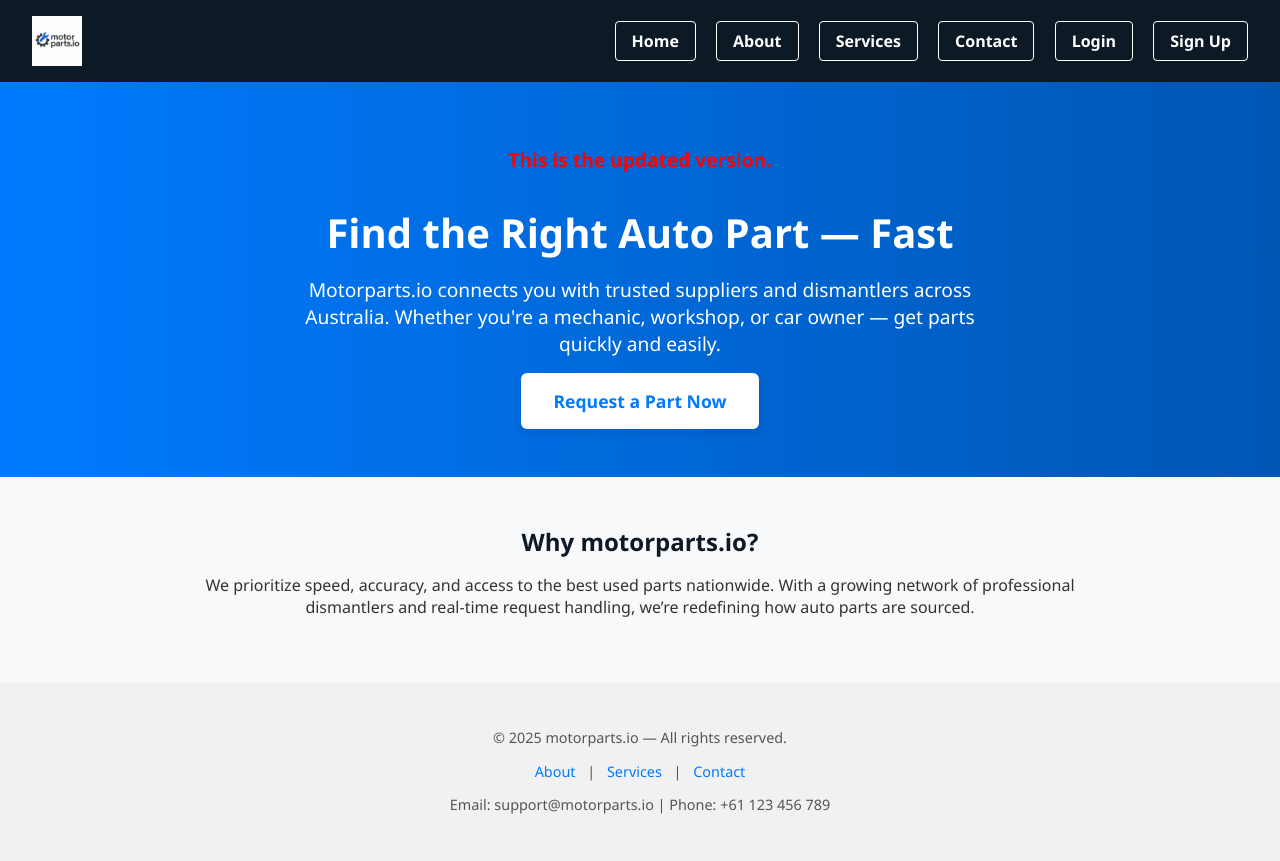
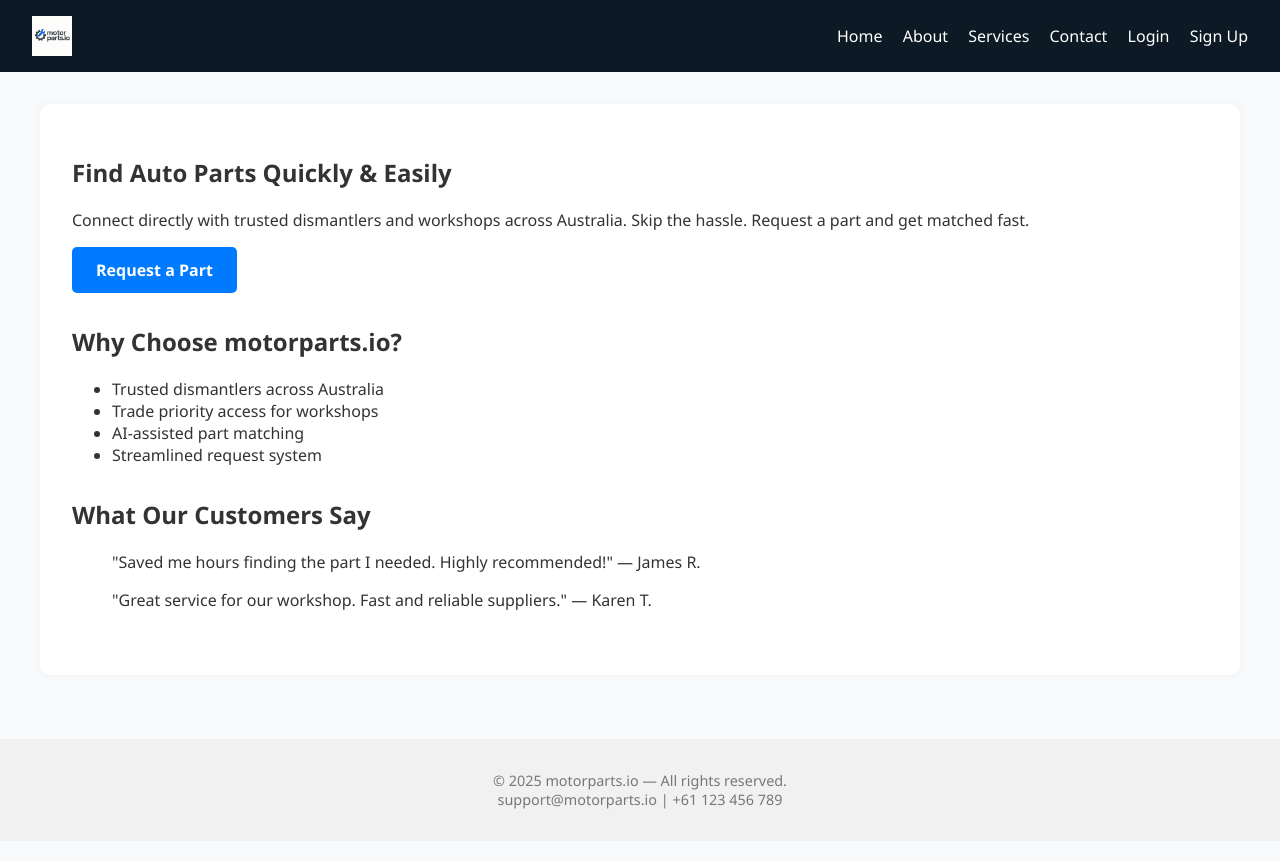
Before and after one commit to motorparts-app/motorparts-app, a website: page public/index.html in a window 1280 px wide. Drawn offline with Linux system fonts and the light colour scheme.

Commit message:
Add global style.css and redesigned layout

```diff
--- a/public/index.html
+++ b/public/index.html
@@ -2,130 +2,50 @@
 <html lang="en">
 <head>
   <meta charset="UTF-8" />
-  <meta name="viewport" content="width=device-width, initial-scale=1.0" />
+  <meta name="viewport" content="width=device-width, initial-scale=1.0"/>
   <title>motorparts.io — Find Auto Parts Fast</title>
-  <style>
-    body {
-      margin: 0;
-      font-family: 'Segoe UI', Tahoma, Geneva, Verdana, sans-serif;
-      background-color: #f8f9fa;
-      color: #333;
-    }
-    header {
-      background-color: #0d1a26;
-      color: white;
-      display: flex;
-      justify-content: space-between;
-      align-items: center;
-      padding: 1rem 2rem;
-    }
-    header img {
-      height: 50px;
-    }
-    .nav-links a {
-      color: white;
-      text-decoration: none;
-      margin-left: 1rem;
-      font-weight: bold;
-      padding: 0.5rem 1rem;
-      border: 1px solid white;
-      border-radius: 4px;
-      transition: background-color 0.2s ease-in-out;
-    }
-    .nav-links a:hover {
-      background-color: white;
-      color: #0d1a26;
-    }
-    main {
-      text-align: center;
-      padding: 4rem 2rem;
-      background: linear-gradient(to right, #007bff, #0056b3);
-      color: white;
-    }
-    main h1 {
-      font-size: 2.5rem;
-      margin-bottom: 1rem;
-    }
-    main p {
-      font-size: 1.2rem;
-      max-width: 700px;
-      margin: 0 auto 2rem;
-    }
-    .cta-button {
-      background-color: white;
-      color: #007bff;
-      font-weight: bold;
-      padding: 1rem 2rem;
-      font-size: 1.1rem;
-      text-decoration: none;
-      border-radius: 6px;
-      box-shadow: 0 4px 10px rgba(0,0,0,0.1);
-      transition: background-color 0.2s ease-in-out;
-    }
-    .cta-button:hover {
-      background-color: #e2e6ea;
-    }
-    section {
-      max-width: 900px;
-      margin: 3rem auto;
-      text-align: center;
-      padding: 0 1rem;
-    }
-    section h2 {
-      color: #0d1a26;
-      margin-bottom: 1rem;
-    }
-    footer {
-      background-color: #f1f1f1;
-      text-align: center;
-      padding: 2rem 1rem;
-      font-size: 0.9rem;
-      color: #555;
-      margin-top: 4rem;
-    }
-    footer a {
-      color: #007bff;
-      text-decoration: none;
-      margin: 0 0.5rem;
-    }
-    footer a:hover {
-      text-decoration: underline;
-    }
-  </style>
+  <link rel="stylesheet" href="style.css" />
 </head>
 <body>
   <header>
-    <img src="/logo.png" alt="motorparts.io logo" />
-    <div class="nav-links">
-      <a href="/index.html">Home</a>
-      <a href="/about.html">About</a>
-      <a href="/services.html">Services</a>
-      <a href="/contact.html">Contact</a>
-      <a href="/login.html">Login</a>
-      <a href="/signup.html">Sign Up</a>
-    </div>
+    <img src="/logo.png" alt="motorparts.io" />
+    <nav>
+      <a href="index.html">Home</a>
+      <a href="about.html">About</a>
+      <a href="services.html">Services</a>
+      <a href="contact.html">Contact</a>
+      <a href="login.html">Login</a>
+      <a href="signup.html">Sign Up</a>
+    </nav>
   </header>
 
   <main>
-    <p style="color: red; font-weight: bold;">This is the updated version.</p>
-    <h1>Find the Right Auto Part — Fast</h1>
-    <p>Motorparts.io connects you with trusted suppliers and dismantlers across Australia. Whether you're a mechanic, workshop, or car owner — get parts quickly and easily.</p>
-    <a href="/request.html" class="cta-button">Request a Part Now</a>
+    <section>
+      <h1>Find Auto Parts Quickly & Easily</h1>
+      <p>Connect directly with trusted dismantlers and workshops across Australia. Skip the hassle. Request a part and get matched fast.</p>
+      <a href="request.html" class="btn">Request a Part</a>
+    </section>
+
+    <section>
+      <h2>Why Choose motorparts.io?</h2>
+      <ul>
+        <li>Trusted dismantlers across Australia</li>
+        <li>Trade priority access for workshops</li>
+        <li>AI-assisted part matching</li>
+        <li>Streamlined request system</li>
+      </ul>
+    </section>
+
+    <section>
+      <h2>What Our Customers Say</h2>
+      <blockquote>"Saved me hours finding the part I needed. Highly recommended!" — James R.</blockquote>
+      <blockquote>"Great service for our workshop. Fast and reliable suppliers." — Karen T.</blockquote>
+    </section>
   </main>
 
-  <section>
-    <h2>Why motorparts.io?</h2>
-    <p>We prioritize speed, accuracy, and access to the best used parts nationwide. With a growing network of professional dismantlers and real-time request handling, we’re redefining how auto parts are sourced.</p>
-  </section>
-
   <footer>
-    <p>&copy; 2025 motorparts.io — All rights reserved.</p>
-    <p>
-      <a href="/about.html">About</a> |
-      <a href="/services.html">Services</a> |
-      <a href="/contact.html">Contact</a>
-    </p>
-    <p>Email: support@motorparts.io | Phone: +61 123 456 789</p>
+    &copy; 2025 motorparts.io — All rights reserved.<br>
+    support@motorparts.io | +61 123 456 789
   </footer>
 </body>
 </html>
--- /dev/null
+++ b/public/style.css
@@ -0,0 +1,61 @@
+* {
+  box-sizing: border-box;
+}
+body {
+  margin: 0;
+  font-family: 'Segoe UI', Tahoma, Geneva, Verdana, sans-serif;
+  background-color: #f9fafb;
+  color: #333;
+}
+header {
+  background-color: #0d1a26;
+  color: white;
+  padding: 1rem 2rem;
+  display: flex;
+  justify-content: space-between;
+  align-items: center;
+}
+header img {
+  height: 40px;
+}
+nav a {
+  color: white;
+  text-decoration: none;
+  margin-left: 1rem;
+  font-weight: 500;
+}
+nav a:hover {
+  text-decoration: underline;
+}
+main {
+  max-width: 1200px;
+  margin: 2rem auto;
+  padding: 2rem;
+  background: white;
+  border-radius: 10px;
+  box-shadow: 0 0 10px rgba(0,0,0,0.05);
+}
+footer {
+  text-align: center;
+  padding: 2rem 1rem;
+  font-size: 0.9rem;
+  color: #777;
+  background-color: #f1f1f1;
+  margin-top: 4rem;
+}
+.btn {
+  display: inline-block;
+  background-color: #007bff;
+  color: white;
+  padding: 0.75rem 1.5rem;
+  text-decoration: none;
+  border-radius: 5px;
+  font-weight: bold;
+  transition: background-color 0.2s ease-in-out;
+}
+.btn:hover {
+  background-color: #0056b3;
+}
+section {
+  margin-bottom: 2rem;
+}
```
